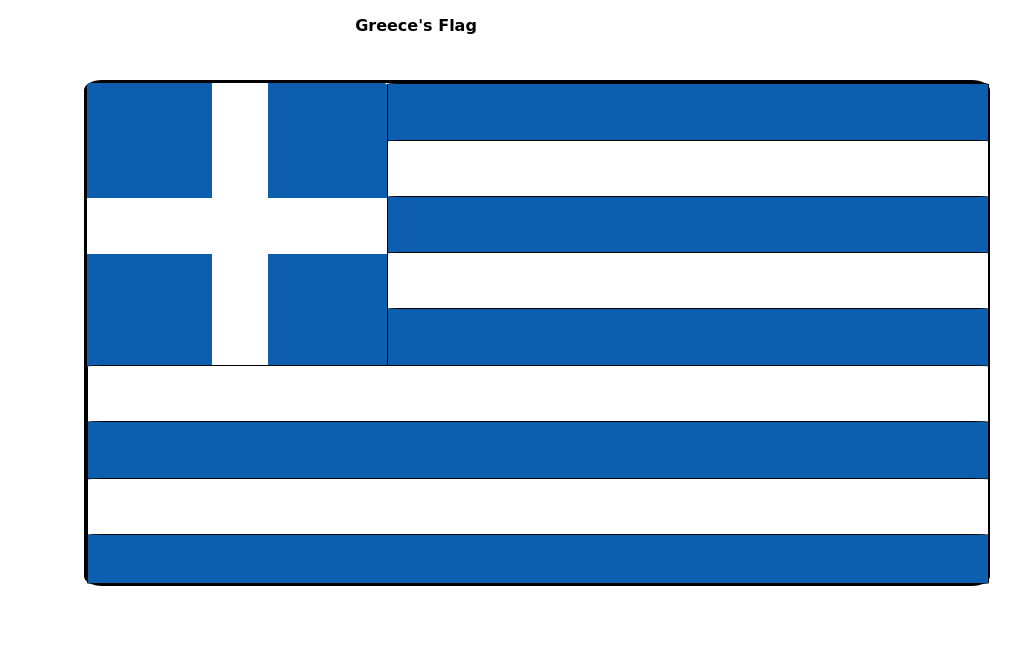
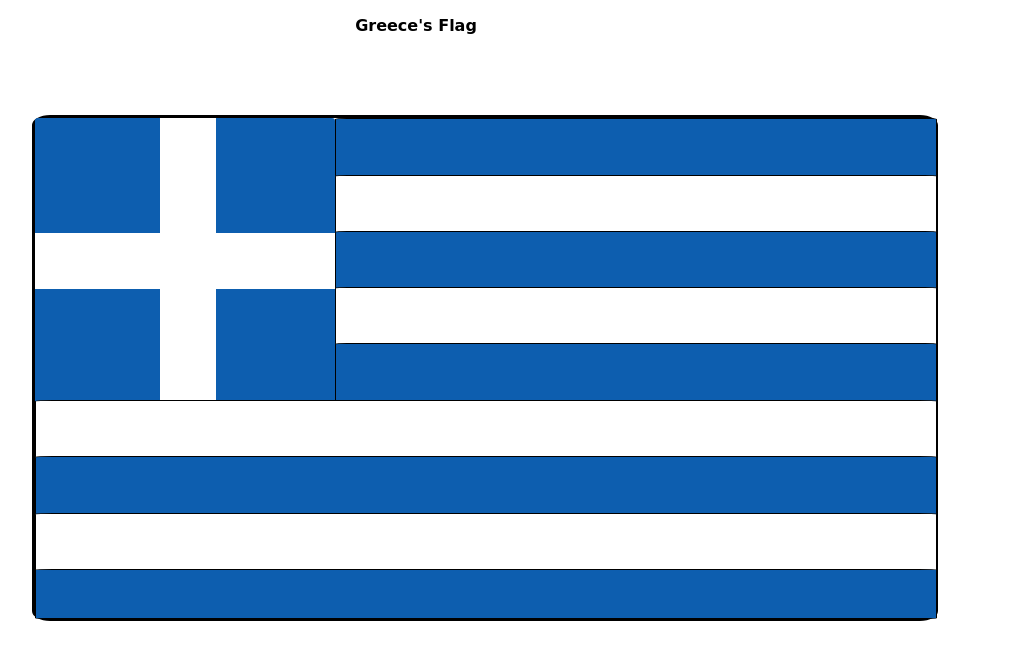
Before and after one commit to davejbs/css-flags, a plain HTML site: page public/flags/Grèce.html in a window 1280 px wide. Shown: the whole page, without its empty margins (224-1245 px from the left). Drawn offline with Linux system fonts and the light colour scheme; a web font is replaced by a local one.

Commit message:
First ajustement of the spaces

```diff
--- a/public/flags/Grèce.html
+++ b/public/flags/Grèce.html
@@ -15,9 +15,9 @@
             background-color: white;
             border: solid black;
             border-radius: 2%;
-            position: relative;
-            left: 300px;
-            margin-top: 45px;
+            position: absolute;
+            left: 20%;
+            margin-top: 5%;
         }
 
         p{
@@ -120,6 +120,8 @@
             background-color: #0D5EAF;
         }
 
+
+
     </style>
 </head>
 <body>
```
Also changed, not shown: public/flags/France.html (+3 -3 lines), public/flags/Japan.html (+3 -3 lines), style.css (+3 -4 lines).
